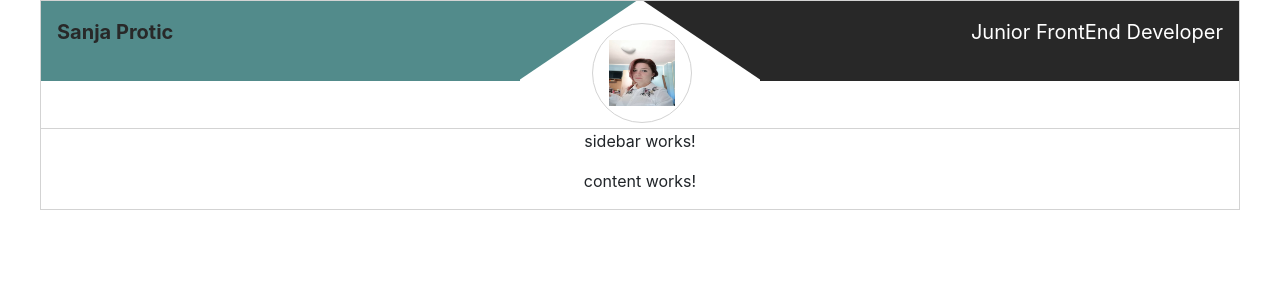
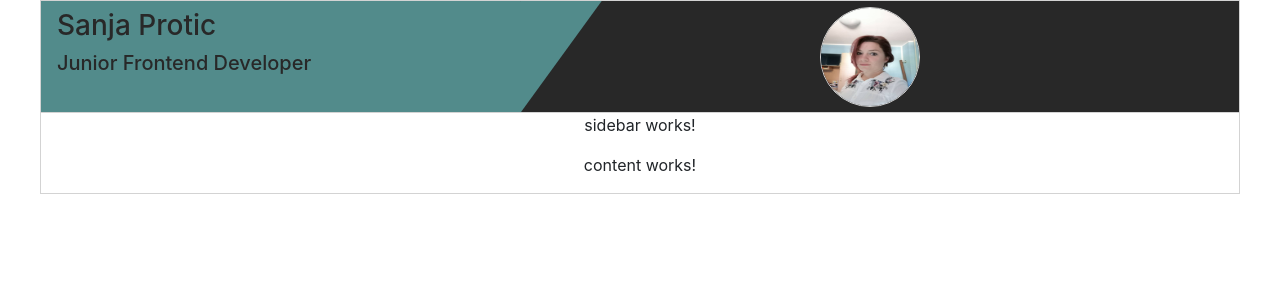
Before and after one commit to SanjaProtic/my-resume, an Angular app: page / in a window 1280 px wide. Shown: the top 300 px of the page. Built offline with nearby package versions, Linux system fonts and the light colour scheme.

Commit message:
work on header

```diff
--- a/src/app/header/header.component.html
+++ b/src/app/header/header.component.html
@@ -1,9 +1,9 @@
 
 <header>
-    <div class="header green">Sanja Protic</div>
-    <div class="rotate1"></div>
-    <div class="rotate2"></div>
-    <div class="header black">Junior FrontEnd Developer</div>
+    <div class="green">
+        <h3>Sanja Protic</h3>
+        <h5>Junior Frontend Developer</h5>
+    </div>
 
     <div class="pic"><div><img src="assets/my-picture.jpg" alt="MyPicture"></div></div>
 </header>
--- a/src/app/header/header.component.scss
+++ b/src/app/header/header.component.scss
@@ -3,64 +3,49 @@
 
 header {
     width: 100%;
-    height: 8rem;
+    height: 7rem;
     border-bottom: 1px solid #d3d3d3;
     position: relative;
-
-        .header {
+    background: $color-text;
+    overflow: hidden;
+        .green {
             width: 40%;
-            padding: 1rem;
+            padding-left: 1rem;
+            padding-top: 0.5rem;
             display: inline-block;
-            height: 5rem;
-        }
-        .green {
+            height: 7rem;
             background: #528b8b;
             color: $color-text;
             font-size: 20px;
             font-weight: bold;
         }
-        .rotate1{
+        .green:after {
+            display: inline-block;
+            content: "";
+            position: absolute;
+            top: -74%;
+            left: 40%;
             width: 10%;
-            height: 11rem;
-            margin-top: -9rem;
-            z-index: -1;
-            position: relative;
-            display: inline-block;
+            height: 7rem;
+            z-index: 1;
             background: #528b8b;
             @include rotate;
         }
 
-      .rotate2 {
-            width: 10%;
-            z-index: -1;
-            position: relative;
-            background: $color-text;
-            display: inline-block;
-            height: 11rem;
-            margin-top: -9rem;
-            @include rotate2;
-        }
-        .black {
-            background: $color-text;
-            color: #fff;
-            text-align: right;
-            font-size: 20px;
-
-        }
 
 }
 .pic {
     position: absolute;
-    left: 46%;
-    top: 17%;
+    left: 65%;
+    top: 5%;
     div {
         border: 1px solid #d3d3d3;
         border-radius: 50%;
-        padding: 1rem;
+       overflow: hidden;
         width: 100px;
         height: 100px;
-        img {
-            width: 100%;
+       img {
+           width: 100%;
             height: 100%;
         }
     }
--- a/src/app/scss/_mixins.scss
+++ b/src/app/scss/_mixins.scss
@@ -8,9 +8,9 @@
 	}
 }
 @mixin rotate {
-	-ms-transform: skewY(-34deg);
-    -webkit-transform: skewY(-34deg);
-    transform: skewY(-34deg);
+	-ms-transform: skewY(-54deg);
+    -webkit-transform: skewY(-54deg);
+    transform: skewY(-54deg);
 }
 
 @mixin rotate2 {
```
